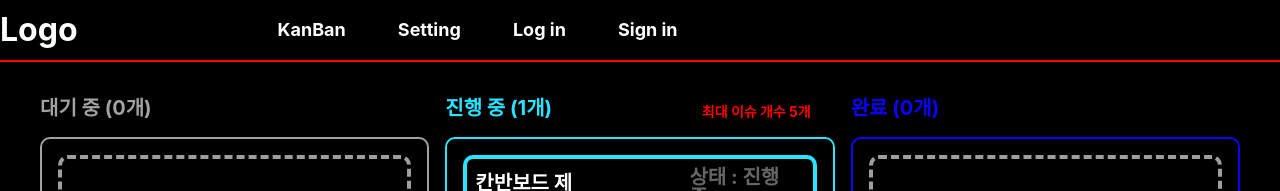
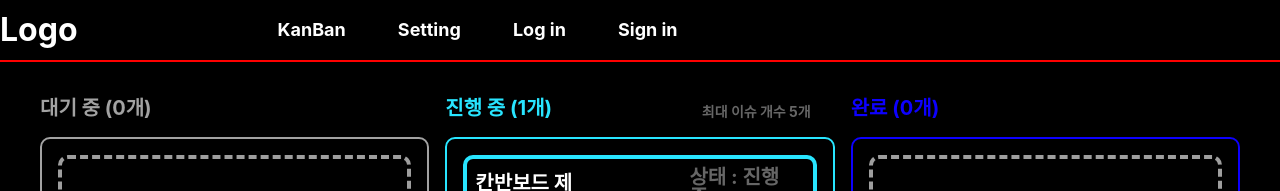
Before and after one commit to soyedpork27/kw_kanban, a React (Create React App) app: page / in a window 1280 px wide. Shown: the top 191 px of the page. Built offline with nearby package versions, Linux system fonts and the light colour scheme.

Commit message:
STYLE-setting

```diff
--- a/src/components/Home/ListBox.jsx
+++ b/src/components/Home/ListBox.jsx
@@ -51,7 +51,7 @@ function ListBox({type, index, handleDragStart, handleDragOver, handleDragEnd}){
     <section className={`kanban-listbox ${type.type}`}>
       <h2 className='kanban-title'>
         {type.title} ({d.length}개)
-        {index===1&&<span className='progress-alarm'>최대 이슈 개수 {progressNum}개</span>}
+        {index===1&&<span className='progress-alarm' style={progressNum===d.length?{color:`#f00`}:{}} >최대 이슈 개수 {progressNum}개</span>}
       </h2>
 
       <div className={`kanban-box box-${type.type}`} onDragOver={dragOver} onDragLeave={dragLeave} onDrop={dragDrop} style={over?overStyle:{}} >
--- a/src/pages/Setting.jsx
+++ b/src/pages/Setting.jsx
@@ -14,7 +14,7 @@ function Setting(props) {
         return;
       }
       if(progress.length===progressNum){
-        alert(`현재 할당된 이슈의 개수가 ${progressNum}개 입니다.`);
+        alert(`현재 진행중인 이슈의 개수가 ${progressNum}개 입니다.`);
         return;
       }
 
--- a/src/style/Home/home.css
+++ b/src/style/Home/home.css
@@ -23,7 +23,7 @@
 }
 
 .progress-alarm{
-  color : #f00;
+  color : #666;
   font-size : 14px;
   position : absolute;
   right : 24px;
```
